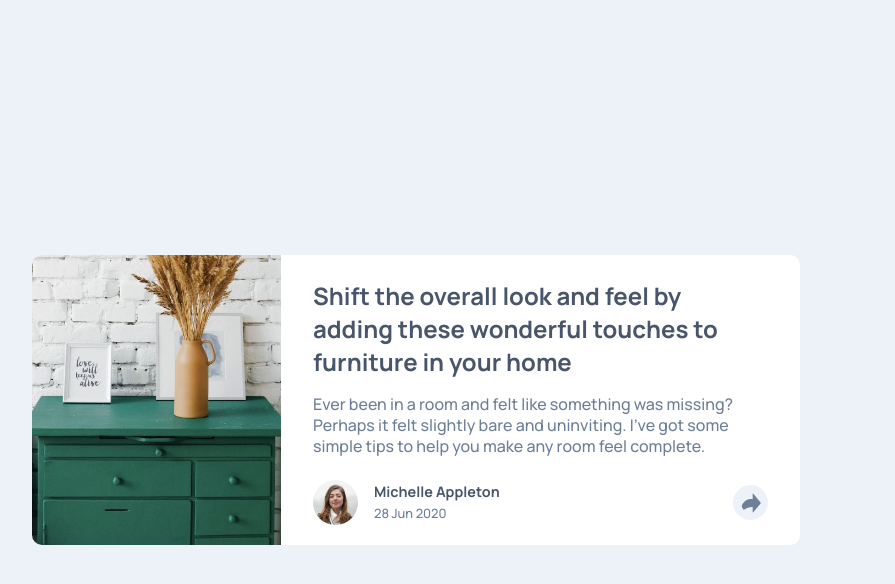
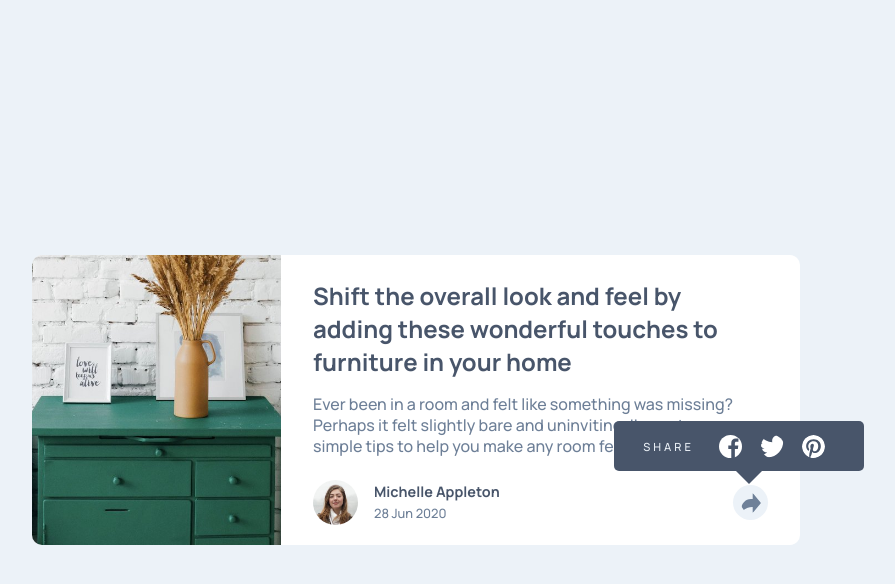
Before and after one commit to hozayves/article-preview-component, a plain HTML site: page index.html in a window 1280 px wide. Both pictures are taken after a click on the element 974 px from the left and 502 px from the top of the page. Shown: the whole page, without its empty margins (224-1119 px from the left). Drawn offline with Linux system fonts and the light colour scheme.

Commit message:
Fixed toast click share content Add  Javascript for fixing click on share button Delete some unnecessary styles in style.css

```diff
--- a/Js/script.js
+++ b/Js/script.js
@@ -0,0 +1,25 @@
+const shareBtn = document.getElementsByClassName('share-container');
+const shareContent = document.getElementsByClassName('share-content');
+const articleShare = document.getElementsByClassName('article-share');
+shareBtn[0].addEventListener('click', () => {
+    if(shareContent[0].classList.contains('hide-share-content')) {
+        shareContent[0].classList.remove('hide-share-content');
+        shareContent[0].classList.add('show-share-content');
+    } else {
+        shareContent[0].classList.add('hide-share-content')
+        shareContent[0].classList.remove('show-share-content')
+    }
+})
+
+document.addEventListener('click', (e) => {
+    if(e.target.classList.contains('share-container') ||
+        e.target.classList.contains('share-content') ||
+        e.target.classList.contains('shareIcon') ||
+        e.target.classList.contains('article-share')) {
+        shareContent[0].classList.add('show-share-content')
+        shareContent[0].classList.remove('hide-share-content');
+    } else {
+        shareContent[0].classList.remove('show-share-content');
+        shareContent[0].classList.add('hide-share-content');
+    }
+})
--- a/css/styles.css
+++ b/css/styles.css
@@ -101,6 +101,19 @@ body {
 .article-share {
     position: relative;
 }
+.share-content::before {
+    content: '';
+    position: absolute;
+    left: 1.3rem;
+    top: 3rem;
+    right: 0;
+    margin: 0 auto;
+    width: 0;
+    height: 0;
+    border-top: 15px solid var(--very-dark-grayish-blue);
+    border-left: 15px solid transparent;
+    border-right: 15px solid transparent;
+}
 .article-share img {
     border-radius: 50%;
     width: 20px;
@@ -120,9 +133,6 @@ body {
     cursor: pointer;
     z-index: 1;
 }
-.share-container:hover + .hide-content{
-    display: flex;
-}
 
 .share-content {
     background-color: var(--very-dark-grayish-blue);
@@ -130,16 +140,13 @@ body {
     height: 50px;
     border-radius: 5px;
     position: absolute;
-    top: -4.5rem;
+    top: -4rem;
     right: -6rem;
 
     display: flex;
     justify-content: center;
     gap: 1rem;
     align-items: center;
-}
-.hide-content {
-    display: none;
 }
 .share-content-text {
     color: var(--light-grayish-blue);
@@ -164,16 +171,9 @@ body {
     height: 100%;
     object-fit: cover;
 }
-/* .article-share::after, .article-share::before {
-    content: '';
-    position: absolute;
-    left: 0;
-    top: -1.5rem;
-    right: 0;
-    margin: 0 auto;
-    width: 0;
-    height: 0;
-    border-top: 15px solid var(--very-dark-grayish-blue);;
-    border-left: 15px solid transparent;
-    border-right: 15px solid transparent;
-} */
+.show-share-content {
+    display: flex;
+}
+.hide-share-content {
+    display: none;
+}
--- a/index.html
+++ b/index.html
@@ -31,9 +31,9 @@
                 </div>
                 <div class="article-share">
                     <div class="share-container">
-                        <img src="images/icon-share.svg" alt="share icon"/>
+                        <img class="shareIcon" src="images/icon-share.svg" alt="share icon"/>
                     </div>
-                    <div class="share-content hide-content">
+                    <div class="share-content hide-share-content">
                         <span class="share-content-text">share</span>
                         <div class="share-content-links">
                             <a href="#" target="_blank" rel="noopener noreferrer">
```
